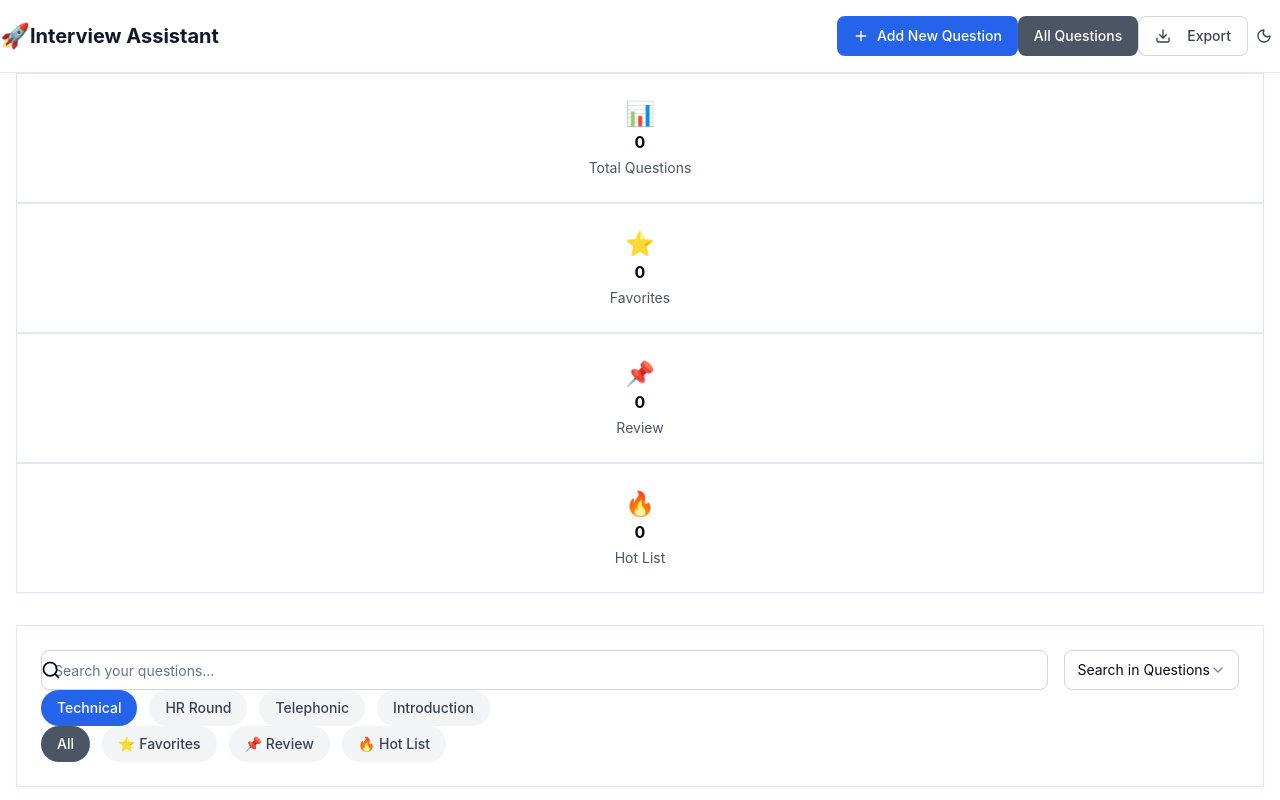
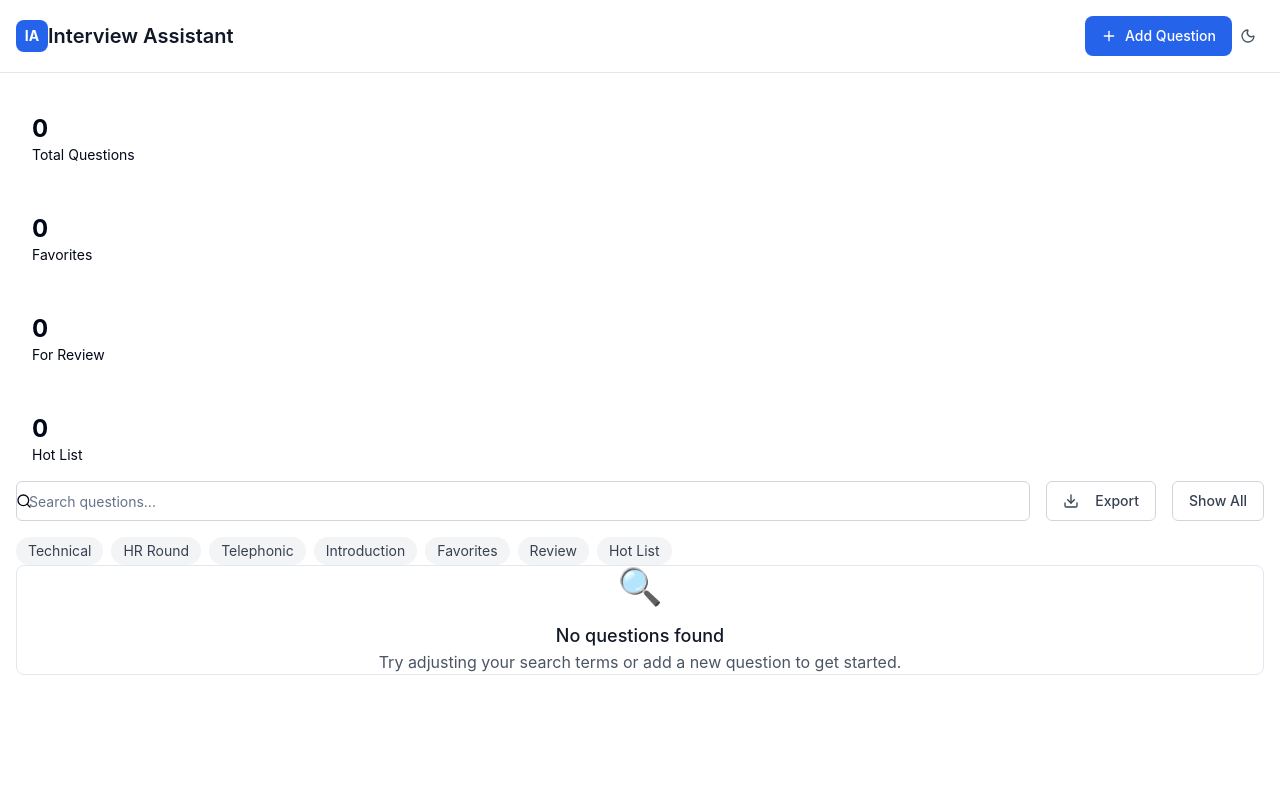
Before and after one commit to akashagarwal318/interview-spark-notes-app, a React (Vite) app: page / in a window 1280 px wide. Shown: the top 800 px of the page. Built offline with nearby package versions, Linux system fonts and the light colour scheme.

Commit message:
Refactor UI to match reference design
The AI redesigned the UI to match the user's requested clean/minimal aesthetic, retaining all previously implemented features.

```diff
--- a/src/components/filters/SearchFilters.jsx
+++ b/src/components/filters/SearchFilters.jsx
@@ -1,20 +1,21 @@
 
 import React from 'react';
 import { useDispatch, useSelector } from 'react-redux';
-import { Search } from 'lucide-react';
+import { Search, Download, FileText, FileDown } from 'lucide-react';
 import { Input } from '../ui/input';
+import { Button } from '../ui/button';
 import {
-  Select,
-  SelectContent,
-  SelectItem,
-  SelectTrigger,
-  SelectValue
-} from '../ui/select';
+  DropdownMenu,
+  DropdownMenuContent,
+  DropdownMenuItem,
+  DropdownMenuTrigger,
+} from '../ui/dropdown-menu';
 import { setCurrentRound, setSearchTerm, setFilters, setSelectedTags, resetFilters } from '../../store/slices/questionsSlice';
+import { exportToWord, exportToPDF } from '../../utils/exportUtils';
 
 const SearchFilters = () => {
   const dispatch = useDispatch();
-  const { currentRound, searchTerm, filters, items, selectedTags } = useSelector((state) => state.questions);
+  const { currentRound, searchTerm, filters, items, selectedTags, filteredItems } = useSelector((state) => state.questions);
 
   // Get all unique tags from questions
   const allTags = [...new Set(items.flatMap(q => q.tags || []))].filter(Boolean).sort();
@@ -42,47 +43,80 @@ const SearchFilters = () => {
     dispatch(resetFilters());
   };
 
+  const handleExportWord = () => {
+    if (filteredItems.length === 0) {
+      alert('No questions to export');
+      return;
+    }
+    exportToWord(filteredItems);
+  };
+
+  const handleExportPDF = () => {
+    if (filteredItems.length === 0) {
+      alert('No questions to export');
+      return;
+    }
+    exportToPDF(filteredItems);
+  };
+
   return (
-    <div className="bg-white dark:bg-gray-800 rounded-xl p-6 shadow-sm border border-gray-200 dark:border-gray-700 mb-8">
-      {/* Search Bar */}
-      <div className="flex gap-4 mb-6">
+    <div className="space-y-4 mb-6">
+      {/* Search and Export Row */}
+      <div className="flex gap-4">
         <div className="flex-1 relative">
-          <Search className="absolute left-4 top-1/2 transform -translate-y-1/2 text-gray-400 h-5 w-5" />
+          <Search className="absolute left-3 top-1/2 transform -translate-y-1/2 text-gray-400 h-4 w-4" />
           <Input
-            placeholder="Search your questions..."
+            placeholder="Search questions..."
             value={searchTerm}
             onChange={handleSearchChange}
-            className="pl-12 py-3 text-base border-gray-300 dark:border-gray-600 rounded-lg bg-gray-50 dark:bg-gray-700 focus:bg-white dark:focus:bg-gray-600"
+            className="pl-10 h-10 border-gray-300 dark:border-gray-600"
           />
         </div>
-        <Select defaultValue="questions">
-          <SelectTrigger className="w-48 bg-gray-50 dark:bg-gray-700 border-gray-300 dark:border-gray-600 rounded-lg">
-            <SelectValue />
-          </SelectTrigger>
-          <SelectContent className="bg-white dark:bg-gray-800 border border-gray-200 dark:border-gray-700 rounded-lg shadow-lg z-50">
-            <SelectItem value="questions">Search in Questions</SelectItem>
-            <SelectItem value="answers">Search in Answers</SelectItem>
-            <SelectItem value="code">Search in Code</SelectItem>
-            <SelectItem value="tags">Search in Tags</SelectItem>
-          </SelectContent>
-        </Select>
+
+        <DropdownMenu>
+          <DropdownMenuTrigger asChild>
+            <Button
+              variant="outline"
+              className="px-4 py-2 h-10 border-gray-300 dark:border-gray-600 text-gray-700 dark:text-gray-300"
+            >
+              <Download className="h-4 w-4 mr-2" />
+              Export
+            </Button>
+          </DropdownMenuTrigger>
+          <DropdownMenuContent align="end" className="bg-white dark:bg-gray-800 border border-gray-200 dark:border-gray-700 z-50">
+            <DropdownMenuItem onClick={handleExportWord} className="flex items-center px-4 py-2 hover:bg-gray-50 dark:hover:bg-gray-700">
+              <FileText className="h-4 w-4 mr-2" />
+              Export as Word
+            </DropdownMenuItem>
+            <DropdownMenuItem onClick={handleExportPDF} className="flex items-center px-4 py-2 hover:bg-gray-50 dark:hover:bg-gray-700">
+              <FileDown className="h-4 w-4 mr-2" />
+              Export as PDF
+            </DropdownMenuItem>
+          </DropdownMenuContent>
+        </DropdownMenu>
+
+        <Button
+          onClick={handleResetFilters}
+          variant="outline"
+          className="px-4 py-2 h-10 border-gray-300 dark:border-gray-600 text-gray-700 dark:text-gray-300"
+        >
+          Show All
+        </Button>
       </div>
 
-      {/* Round Filter Buttons */}
-      <div className="flex flex-wrap gap-3 mb-6">
+      {/* Filter Tabs */}
+      <div className="flex flex-wrap gap-2">
         {[
-          { key: 'all', label: 'Technical', active: currentRound === 'technical' || currentRound === 'all' },
+          { key: 'technical', label: 'Technical', active: currentRound === 'technical' },
           { key: 'hr', label: 'HR Round', active: currentRound === 'hr' },
           { key: 'telephonic', label: 'Telephonic', active: currentRound === 'telephonic' },
           { key: 'introduction', label: 'Introduction', active: currentRound === 'introduction' }
         ].map(round => (
           <button
             key={round.key}
-            onClick={() => handleRoundChange(round.key === 'all' ? 'technical' : round.key)}
-            className={`px-4 py-2 rounded-full text-sm font-medium transition-colors ${
-              round.active && round.key !== 'all'
-                ? 'bg-blue-600 text-white'
-                : round.key === 'all' && (currentRound === 'technical' || currentRound === 'all')
+            onClick={() => handleRoundChange(round.key)}
+            className={`px-3 py-1 rounded-full text-sm transition-colors ${
+              round.active
                 ? 'bg-blue-600 text-white'
                 : 'bg-gray-100 dark:bg-gray-700 text-gray-700 dark:text-gray-300 hover:bg-gray-200 dark:hover:bg-gray-600'
             }`}
@@ -90,25 +124,16 @@ const SearchFilters = () => {
             {round.label}
           </button>
         ))}
-      </div>
 
-      {/* Status Filters */}
-      <div className="flex flex-wrap gap-3 mb-6">
-        <button
-          onClick={handleResetFilters}
-          className="px-4 py-2 rounded-full text-sm font-medium bg-gray-600 text-white hover:bg-gray-700 transition-colors"
-        >
-          All
-        </button>
         {[
-          { key: 'favorite', label: '⭐ Favorites', active: filters.favorite },
-          { key: 'review', label: '📌 Review', active: filters.review },
-          { key: 'hot', label: '🔥 Hot List', active: filters.hot }
+          { key: 'favorite', label: 'Favorites', active: filters.favorite },
+          { key: 'review', label: 'Review', active: filters.review },
+          { key: 'hot', label: 'Hot List', active: filters.hot }
         ].map(filter => (
           <button
             key={filter.key}
             onClick={() => handleFilterToggle(filter.key)}
-            className={`px-4 py-2 rounded-full text-sm font-medium transition-colors ${
+            className={`px-3 py-1 rounded-full text-sm transition-colors ${
               filter.active
                 ? filter.key === 'favorite' ? 'bg-yellow-600 text-white'
                 : filter.key === 'review' ? 'bg-green-600 text-white'
@@ -123,12 +148,10 @@ const SearchFilters = () => {
 
       {/* Tag Filters */}
       {allTags.length > 0 && (
-        <div>
-          <div className="text-sm font-medium text-gray-700 dark:text-gray-300 mb-3">Tags:</div>
         <div className="flex flex-wrap gap-2">
           <button
             onClick={() => dispatch(setSelectedTags([]))}
-              className={`px-3 py-1 rounded-full text-xs font-medium transition-colors ${
+            className={`px-3 py-1 rounded-full text-xs transition-colors ${
               selectedTags.length === 0
                 ? 'bg-blue-600 text-white'
                 : 'bg-gray-100 dark:bg-gray-700 text-gray-700 dark:text-gray-300 hover:bg-gray-200 dark:hover:bg-gray-600'
@@ -140,7 +163,7 @@ const SearchFilters = () => {
             <button
               key={tag}
               onClick={() => handleTagToggle(tag)}
-                className={`px-3 py-1 rounded-full text-xs font-medium transition-colors ${
+              className={`px-3 py-1 rounded-full text-xs transition-colors ${
                 selectedTags.includes(tag)
                   ? 'bg-blue-600 text-white'
                   : 'bg-gray-100 dark:bg-gray-700 text-gray-700 dark:text-gray-300 hover:bg-gray-200 dark:hover:bg-gray-600'
@@ -150,7 +173,6 @@ const SearchFilters = () => {
             </button>
           ))}
         </div>
-        </div>
       )}
     </div>
   );
--- a/src/components/layout/Header.jsx
+++ b/src/components/layout/Header.jsx
@@ -1,58 +1,31 @@
 
 import React from 'react';
 import { useDispatch, useSelector } from 'react-redux';
-import { Plus, Download, Sun, Moon, FileText, FileDown } from 'lucide-react';
+import { Plus, Sun, Moon } from 'lucide-react';
 import { Button } from '../ui/button';
-import {
-  DropdownMenu,
-  DropdownMenuContent,
-  DropdownMenuItem,
-  DropdownMenuTrigger,
-} from '../ui/dropdown-menu';
 import { setFormVisible, toggleTheme } from '../../store/slices/uiSlice';
-import { resetFilters } from '../../store/slices/questionsSlice';
-import { exportToWord, exportToPDF } from '../../utils/exportUtils';
 
 const Header = () => {
   const dispatch = useDispatch();
   const { theme } = useSelector((state) => state.ui);
-  const { filteredItems } = useSelector((state) => state.questions);
 
   const handleAddQuestion = () => {
     dispatch(setFormVisible(true));
-  };
-
-  const handleShowAll = () => {
-    dispatch(resetFilters());
   };
 
   const handleToggleTheme = () => {
     dispatch(toggleTheme());
   };
 
-  const handleExportWord = () => {
-    if (filteredItems.length === 0) {
-      alert('No questions to export');
-      return;
-    }
-    exportToWord(filteredItems);
-  };
-
-  const handleExportPDF = () => {
-    if (filteredItems.length === 0) {
-      alert('No questions to export');
-      return;
-    }
-    exportToPDF(filteredItems);
-  };
-
   return (
-    <div className="bg-white dark:bg-gray-900 border-b border-gray-200 dark:border-gray-700 sticky top-0 z-10">
-      <div className="max-w-7xl mx-auto px-6 py-4">
+    <div className="bg-white dark:bg-gray-900 border-b border-gray-200 dark:border-gray-700">
+      <div className="max-w-6xl mx-auto px-4 py-4">
         <div className="flex items-center justify-between">
           <div className="flex items-center space-x-3">
-            <span className="text-2xl">🚀</span>
-            <h1 className="text-xl font-bold text-gray-900 dark:text-white">
+            <div className="w-8 h-8 bg-blue-600 rounded-lg flex items-center justify-center">
+              <span className="text-white font-bold text-sm">IA</span>
+            </div>
+            <h1 className="text-xl font-semibold text-gray-900 dark:text-white">
               Interview Assistant
             </h1>
           </div>
@@ -60,45 +33,16 @@ const Header = () => {
           <div className="flex items-center space-x-3">
             <Button
               onClick={handleAddQuestion}
-              className="bg-blue-600 hover:bg-blue-700 text-white px-4 py-2 rounded-lg flex items-center space-x-2 font-medium"
+              className="bg-blue-600 hover:bg-blue-700 text-white px-4 py-2 rounded-lg flex items-center space-x-2"
             >
               <Plus className="h-4 w-4" />
-              <span>Add New Question</span>
+              <span>Add Question</span>
             </Button>
-
-            <Button
-              onClick={handleShowAll}
-              className="bg-gray-600 hover:bg-gray-700 text-white px-4 py-2 rounded-lg font-medium"
-            >
-              All Questions
-            </Button>
-
-            <DropdownMenu>
-              <DropdownMenuTrigger asChild>
-                <Button
-                  variant="outline"
-                  className="px-4 py-2 rounded-lg border border-gray-300 dark:border-gray-600 text-gray-700 dark:text-gray-300 hover:bg-gray-50 dark:hover:bg-gray-800"
-                >
-                  <Download className="h-4 w-4 mr-2" />
-                  Export
-                </Button>
-              </DropdownMenuTrigger>
-              <DropdownMenuContent align="end" className="bg-white dark:bg-gray-800 border border-gray-200 dark:border-gray-700 rounded-lg shadow-lg z-50">
-                <DropdownMenuItem onClick={handleExportWord} className="flex items-center px-4 py-2 hover:bg-gray-50 dark:hover:bg-gray-700">
-                  <FileText className="h-4 w-4 mr-2" />
-                  Export as Word
-                </DropdownMenuItem>
-                <DropdownMenuItem onClick={handleExportPDF} className="flex items-center px-4 py-2 hover:bg-gray-50 dark:hover:bg-gray-700">
-                  <FileDown className="h-4 w-4 mr-2" />
-                  Export as PDF
-                </DropdownMenuItem>
-              </DropdownMenuContent>
-            </DropdownMenu>
 
             <Button
               variant="ghost"
               onClick={handleToggleTheme}
-              className="p-2 rounded-lg text-gray-700 dark:text-gray-300 hover:bg-gray-100 dark:hover:bg-gray-800"
+              className="p-2 rounded-lg text-gray-600 dark:text-gray-300 hover:bg-gray-100 dark:hover:bg-gray-800"
             >
               {theme === 'light' ? <Moon className="h-5 w-5" /> : <Sun className="h-5 w-5" />}
             </Button>
--- a/src/components/stats/QuickStats.jsx
+++ b/src/components/stats/QuickStats.jsx
@@ -23,56 +23,39 @@ const QuickStats = () => {
     }
   };
 
-  const statItems = [
-    {
-      label: 'Total Questions',
-      value: stats.total,
-      color: 'text-blue-600',
-      icon: '📊',
-      filterType: 'total'
-    },
-    {
-      label: 'Favorites',
-      value: stats.favorites,
-      color: 'text-yellow-600',
-      icon: '⭐',
-      filterType: 'favorites'
-    },
-    {
-      label: 'Review',
-      value: stats.review,
-      color: 'text-green-600',
-      icon: '📌',
-      filterType: 'review'
-    },
-    {
-      label: 'Hot List',
-      value: stats.hot,
-      color: 'text-red-600',
-      icon: '🔥',
-      filterType: 'hot'
-    },
-  ];
+  return (
+    <div className="grid grid-cols-4 gap-4 mb-6">
+      <div
+        className="bg-blue-50 dark:bg-blue-900/20 p-4 rounded-lg cursor-pointer hover:bg-blue-100 dark:hover:bg-blue-900/30 transition-colors"
+        onClick={() => handleStatClick('total')}
+      >
+        <div className="text-2xl font-bold text-blue-600 dark:text-blue-400">{stats.total}</div>
+        <div className="text-sm text-blue-700 dark:text-blue-300">Total Questions</div>
+      </div>
 
-  return (
-    <div className="grid grid-cols-4 gap-6 mb-8">
-      {statItems.map((item, index) => (
-        <div
-          key={index}
-          className="bg-white dark:bg-gray-800 rounded-xl p-6 shadow-sm border border-gray-200 dark:border-gray-700 cursor-pointer transition-all duration-200 hover:shadow-md hover:scale-105"
-          onClick={() => handleStatClick(item.filterType)}
-        >
-          <div className="text-center">
-            <div className="text-2xl mb-2">{item.icon}</div>
-            <div className={`text-3xl font-bold ${item.color} mb-1`}>
-              {item.value}
-            </div>
-            <div className="text-sm text-gray-600 dark:text-gray-400">
-              {item.label}
-            </div>
-          </div>
-        </div>
-      ))}
+      <div
+        className="bg-yellow-50 dark:bg-yellow-900/20 p-4 rounded-lg cursor-pointer hover:bg-yellow-100 dark:hover:bg-yellow-900/30 transition-colors"
+        onClick={() => handleStatClick('favorites')}
+      >
+        <div className="text-2xl font-bold text-yellow-600 dark:text-yellow-400">{stats.favorites}</div>
+        <div className="text-sm text-yellow-700 dark:text-yellow-300">Favorites</div>
+      </div>
+
+      <div
+        className="bg-green-50 dark:bg-green-900/20 p-4 rounded-lg cursor-pointer hover:bg-green-100 dark:hover:bg-green-900/30 transition-colors"
+        onClick={() => handleStatClick('review')}
+      >
+        <div className="text-2xl font-bold text-green-600 dark:text-green-400">{stats.review}</div>
+        <div className="text-sm text-green-700 dark:text-green-300">For Review</div>
+      </div>
+
+      <div
+        className="bg-red-50 dark:bg-red-900/20 p-4 rounded-lg cursor-pointer hover:bg-red-100 dark:hover:bg-red-900/30 transition-colors"
+        onClick={() => handleStatClick('hot')}
+      >
+        <div className="text-2xl font-bold text-red-600 dark:text-red-400">{stats.hot}</div>
+        <div className="text-sm text-red-700 dark:text-red-300">Hot List</div>
+      </div>
     </div>
   );
 };
--- a/src/pages/InterviewAssistant.jsx
+++ b/src/pages/InterviewAssistant.jsx
@@ -44,36 +44,34 @@ const InterviewAssistant = () => {
 
   if (loading) {
     return (
-      <div className="min-h-screen flex items-center justify-center bg-background">
+      <div className="min-h-screen flex items-center justify-center bg-gray-50 dark:bg-gray-900">
         <div className="text-center">
-          <div className="animate-spin rounded-full h-12 w-12 border-b-2 border-primary mx-auto mb-4"></div>
-          <p className="text-muted-foreground">Loading questions...</p>
+          <div className="animate-spin rounded-full h-12 w-12 border-b-2 border-blue-600 mx-auto mb-4"></div>
+          <p className="text-gray-600 dark:text-gray-400">Loading questions...</p>
         </div>
       </div>
     );
   }
 
   return (
-    <div className="min-h-screen bg-background">
+    <div className="min-h-screen bg-gray-50 dark:bg-gray-900">
       <Header />
 
-      <div className="max-w-7xl mx-auto px-4 sm:px-6 lg:px-8 py-8">
+      <div className="max-w-6xl mx-auto px-4 py-6">
         <QuickStats />
         <SearchFilters />
 
         <div className="mb-8">
-          <h2 className="text-2xl font-bold text-foreground mb-6">Questions</h2>
-
           {filteredItems.length === 0 ? (
-            <div className="text-center py-16 bg-card rounded-xl border border-border">
-              <div className="text-6xl mb-6">🔍</div>
-              <h3 className="text-xl font-semibold text-card-foreground mb-2">No questions found</h3>
-              <p className="text-muted-foreground mb-8">
+            <div className="text-center py-12 bg-white dark:bg-gray-800 rounded-lg border border-gray-200 dark:border-gray-700">
+              <div className="text-4xl mb-4">🔍</div>
+              <h3 className="text-lg font-medium text-gray-900 dark:text-white mb-2">No questions found</h3>
+              <p className="text-gray-600 dark:text-gray-400">
                 Try adjusting your search terms or add a new question to get started.
               </p>
             </div>
           ) : (
-            <div className="space-y-4">
+            <div className="space-y-3">
               {paginatedQuestions.map(question => (
                 <QuestionCard key={question.id} question={question} />
               ))}
```
Also changed, not shown: src/components/questions/QuestionCard.jsx (+36 -40 lines). Lines whose indentation alone changed are shown as unchanged.
